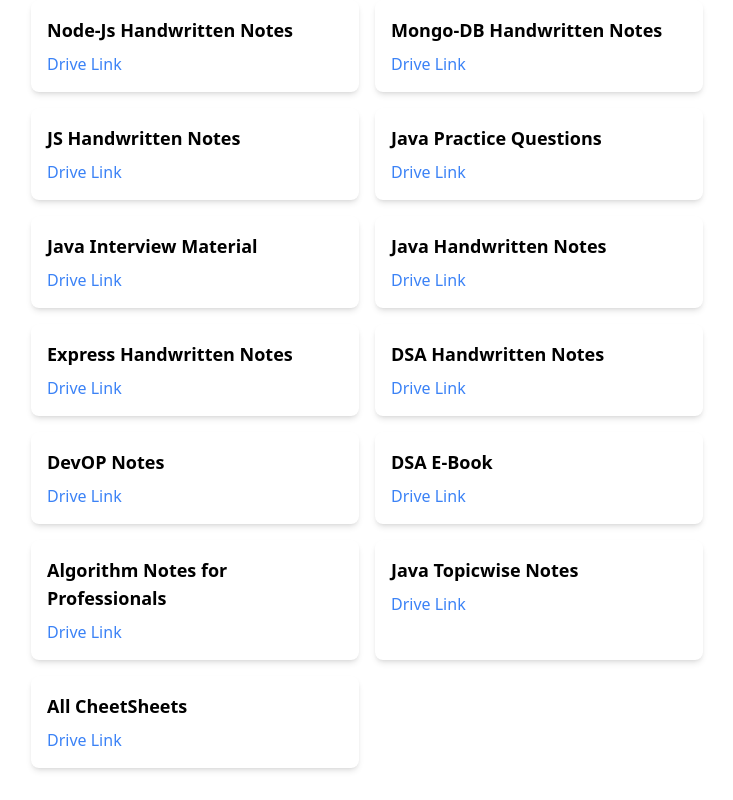
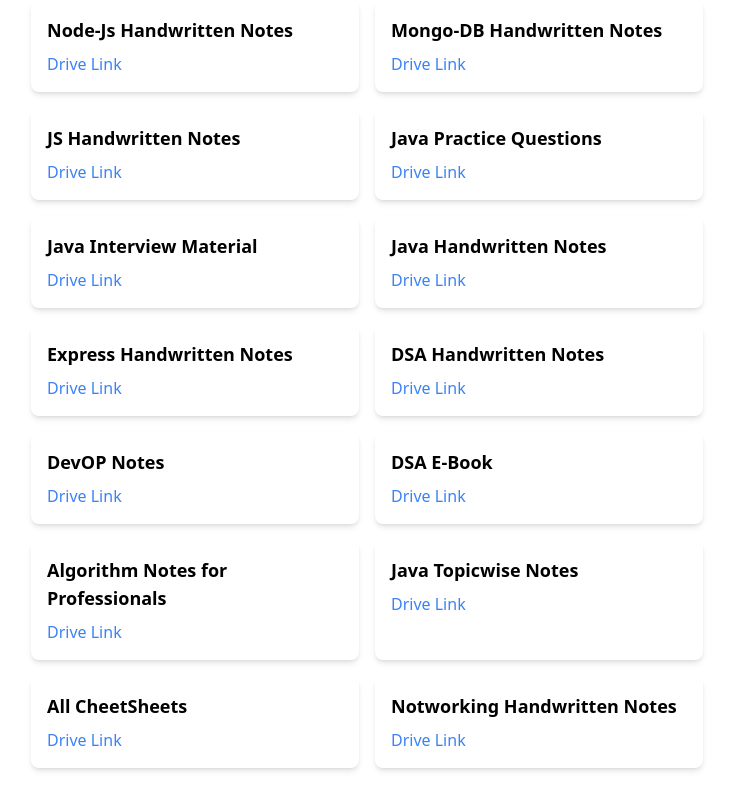
Before and after one commit to OctoTechHub/studysource, a React (Vite) app: page /notes in a window 1280 px wide. Shown: the part 782-1582 px from the top of the page, without its empty margins (273-1006 px from the left). Built offline with nearby package versions, Linux system fonts and the light colour scheme.

Commit message:
Upadeted Material

```diff
--- a/src/material.ts
+++ b/src/material.ts
@@ -171,5 +171,9 @@
    {
     title: 'All CheetSheets',
     driveLink: 'https://drive.google.com/file/d/17hzWXcTeZUpaTgkwQiFEHK1IoUuVzJA7/view?usp=sharing'
+   },
+   {
+    title: 'Notworking Handwritten Notes',
+    driveLink: 'https://drive.google.com/file/d/110gggh-XlWnAXiM5gW1yUows9cle68Fo/view?usp=sharing'
    }
  ]
```
